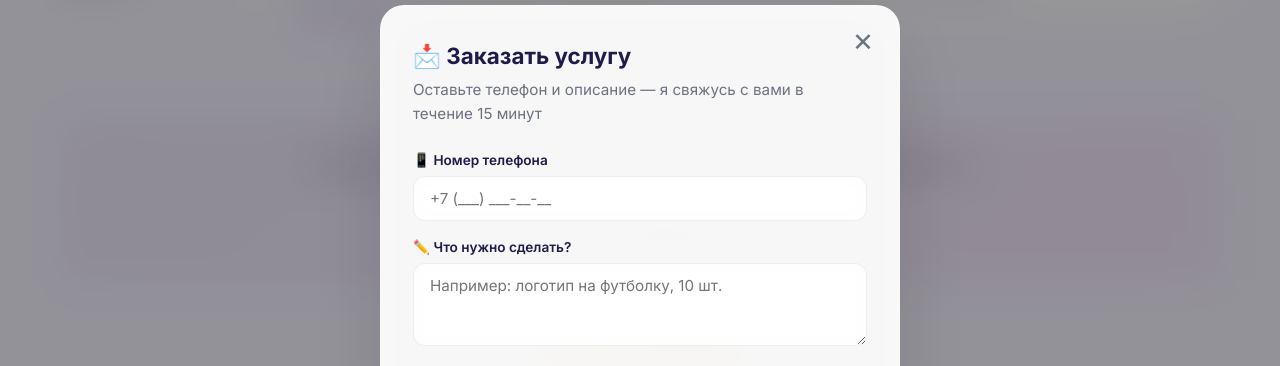
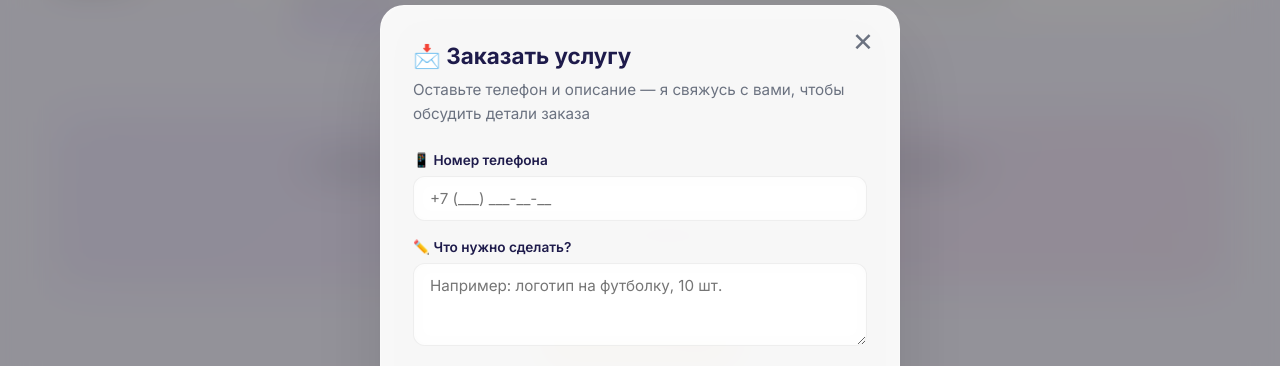
Before and after one commit to imaklain-pixel/stylevishivka, a plain HTML site: page process.html in a window 1280 px wide. Both pictures are taken after a click on the button "🚀 Начать работу". Shown: the part 1283-1649 px from the top of the page. Drawn offline with Linux system fonts and the light colour scheme.

Commit message:
Remove unverified response-time and result claims

```diff
--- a/process.html
+++ b/process.html
@@ -227,7 +227,7 @@
     <div class="modal">
         <button class="modal-close" onclick="closeModal('orderModal')">✕</button>
         <h2 class="modal-title">📩 Заказать услугу</h2>
-        <p class="modal-subtitle">Оставьте телефон и описание — я свяжусь с вами в течение 15 минут</p>
+        <p class="modal-subtitle">Оставьте телефон и описание — я свяжусь с вами, чтобы обсудить детали заказа</p>
         <form id="orderForm">
             <input type="hidden" name="_csrf" id="orderCsrf" />
             <div class="form-group"><label for="orderPhone">📱 Номер телефона</label><input type="tel" id="orderPhone" placeholder="+7 (___) ___-__-__" required /></div>
```
